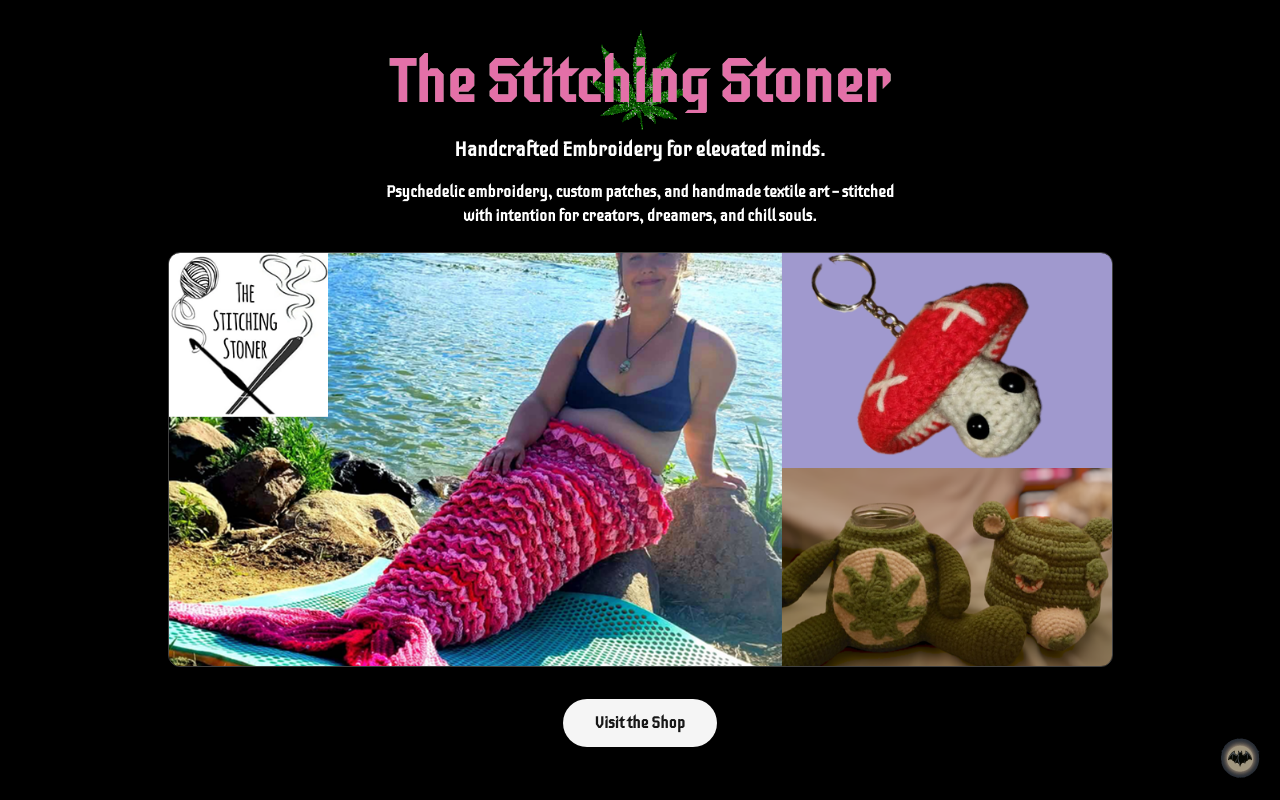
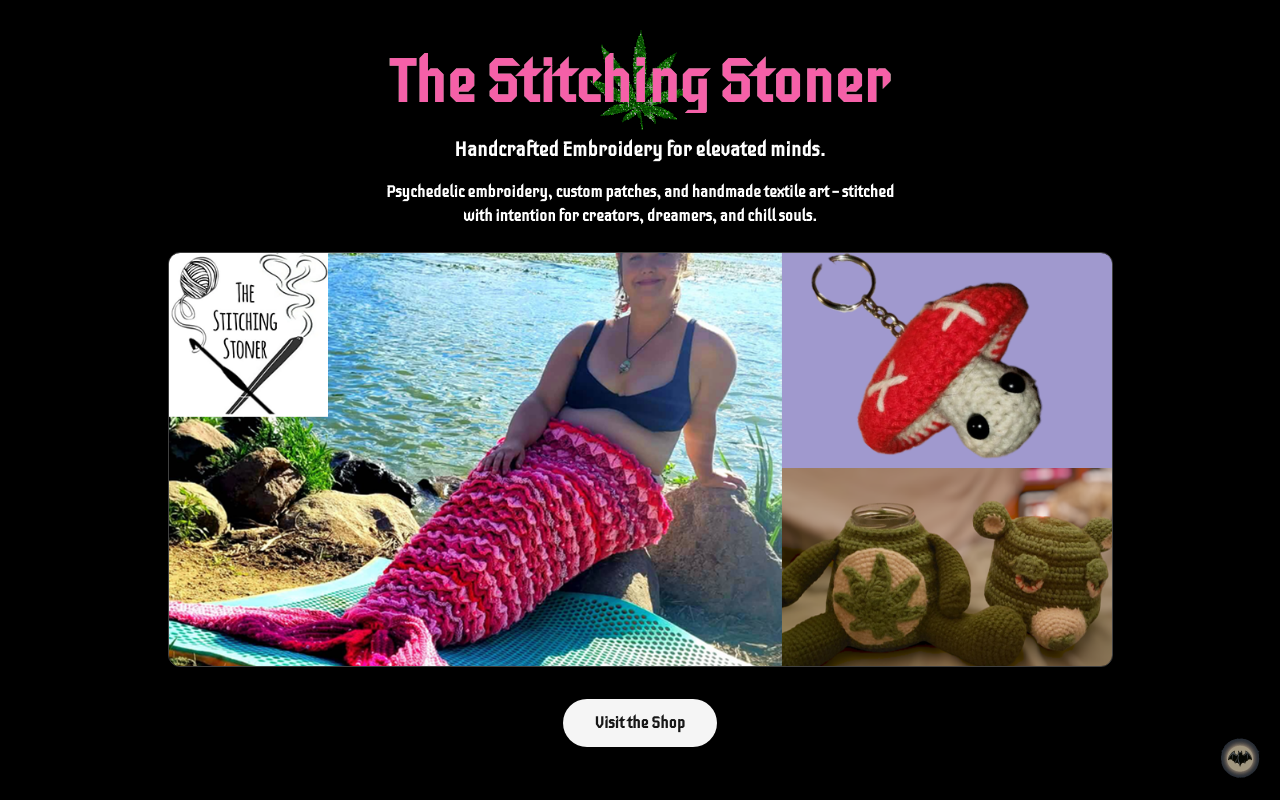
Before and after one commit to MyBaBB/thestitchingstoner, a React (Vite) app: page / in a window 1280 px wide. Built offline with nearby package versions, Linux system fonts and the light colour scheme.

Commit message:
added some animations to the sticthing stoner words

```diff
--- a/src/Pages/CoverPageFolder/Cover.css
+++ b/src/Pages/CoverPageFolder/Cover.css
@@ -21,7 +21,7 @@
   left: 0;
   top: 0;
   width: 100%;
-  color: #E370A8 !important;
+  color: #f560a8 !important;
   animation: stonerCenterOut 9.5s linear infinite;
   opacity: 1;
 }
```
